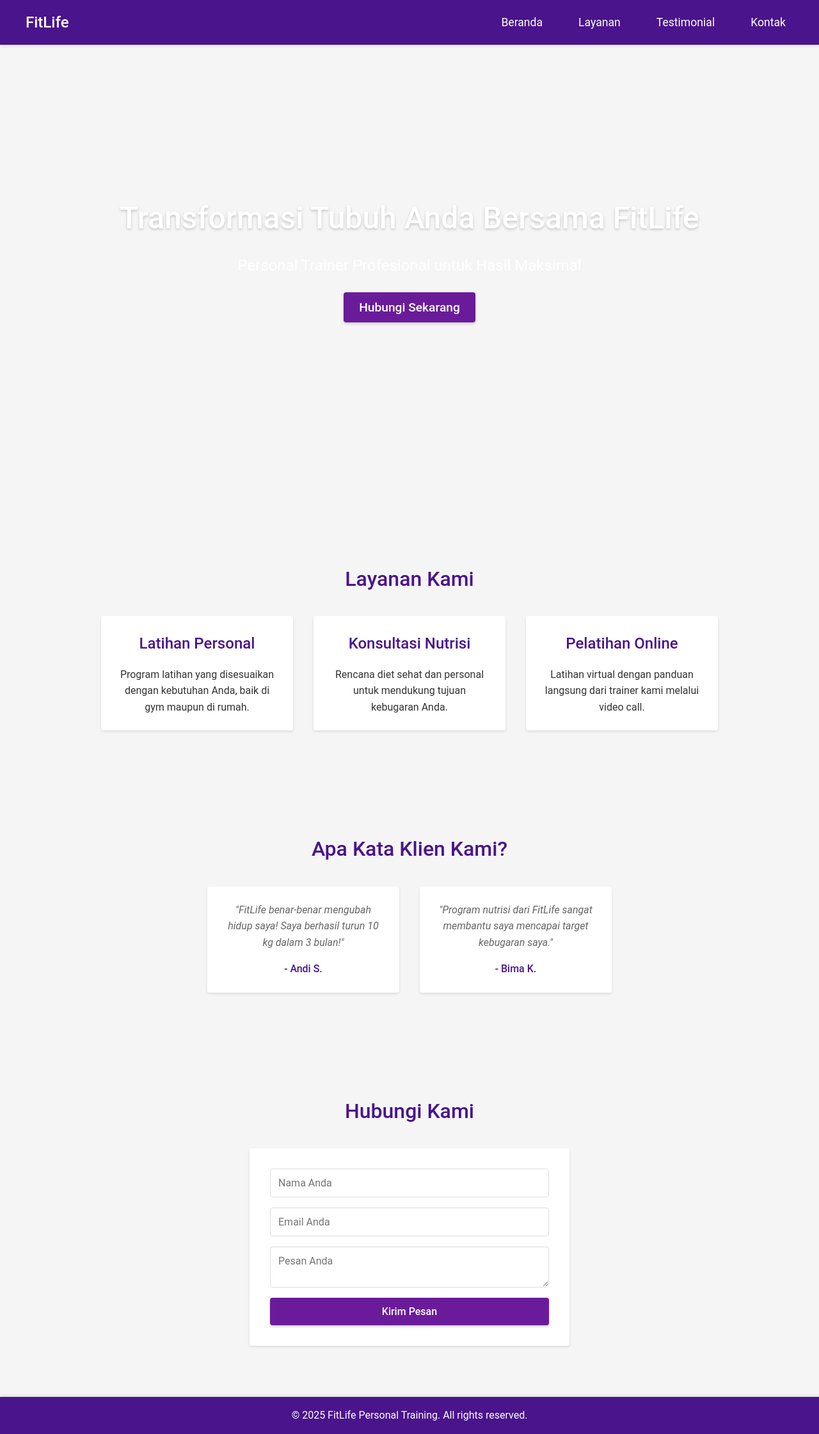
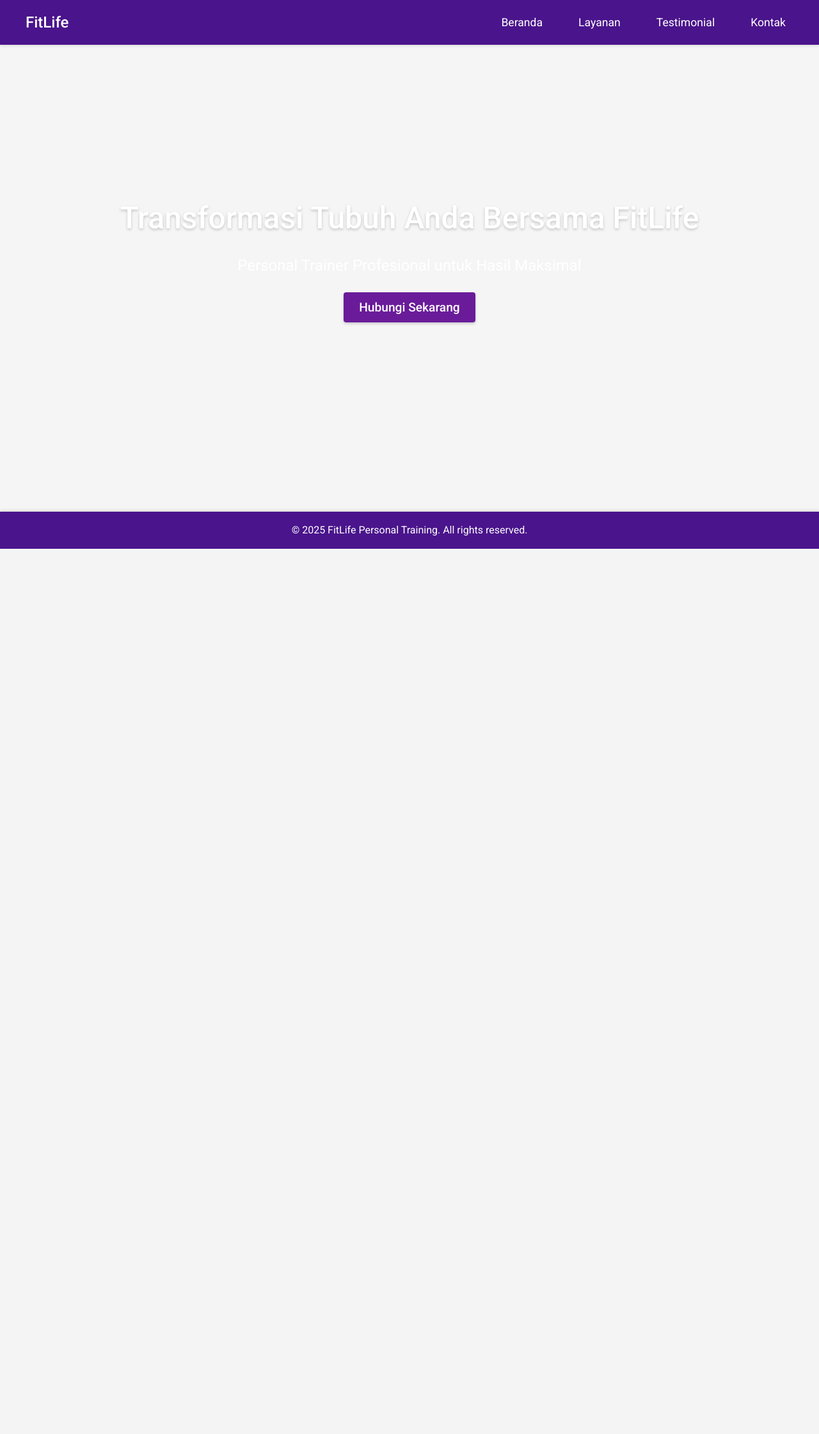
Before and after one commit to ariamh/komodo-devops, a PHP site: page / in a window 1280 px wide. Shown: the whole page at 64% size. After the commit the page ends 858 px from the top, so only its background shows below. Run offline with PHP 8.4, Linux system fonts and the light colour scheme; some libraries are stand-ins or nearby versions.

Commit message:
Update index.php

```diff
--- a/index.php
+++ b/index.php
@@ -3,7 +3,8 @@
 <head>
     <meta charset="UTF-8">
     <meta name="viewport" content="width=device-width, initial-scale=1.0">
-    <title>FitLife Personal Training - Transformasi Tubuh Anda</title>
+    <title>FitLife Personal Training - Beranda</title>
+    <link href="https://fonts.googleapis.com/css2?family=Roboto:wght@300;400;500&display=swap" rel="stylesheet">
     <link rel="stylesheet" href="style.css">
 </head>
 <body>
@@ -12,71 +13,26 @@
         <nav>
             <div class="logo">FitLife</div>
             <ul class="nav-links">
-                <li><a href="#home">Beranda</a></li>
-                <li><a href="#services">Layanan</a></li>
-                <li><a href="#testimonials">Testimonial</a></li>
-                <li><a href="#contact">Kontak</a></li>
+                <li><a href="home.php">Beranda</a></li>
+                <li><a href="services.php">Layanan</a></li>
+                <li><a href="testimonials.php">Testimonial</a></li>
+                <li><a href="contact.php">Kontak</a></li>
             </ul>
         </nav>
     </header>
 
     <!-- Section Beranda -->
-    <section id="home" class="hero">
-        <div class="hero-content">
-            <h1>Transformasi Tubuh Anda Bersama FitLife</h1>
-            <p>Personal Trainer Profesional untuk Hasil Maksimal</p>
-            <a href="#contact" class="cta-button">Hubungi Sekarang</a>
+    <section id="home" class="hero min-h-screen flex items-center justify-center text-center">
+        <div class="hero-content p-6 bg-purple-600 bg-opacity-70 rounded-lg">
+            <h1 class="text-4xl font-bold mb-4">Transformasi Tubuh Anda Bersama FitLife</h1>
+            <p class="text-xl mb-6">Personal Trainer Profesional untuk Hasil Maksimal</p>
+            <a href="contact.php" class="cta-button">Hubungi Sekarang</a>
         </div>
-    </section>
-
-    <!-- Section Layanan -->
-    <section id="services" class="services">
-        <h2>Layanan Kami</h2>
-        <div class="services-container">
-            <div class="service-card">
-                <h3>Latihan Personal</h3>
-                <p>Program latihan yang disesuaikan dengan kebutuhan Anda, baik di gym maupun di rumah.</p>
-            </div>
-            <div class="service-card">
-                <h3>Konsultasi Nutrisi</h3>
-                <p>Rencana diet sehat dan personal untuk mendukung tujuan kebugaran Anda.</p>
-            </div>
-            <div class="service-card">
-                <h3>Pelatihan Online</h3>
-                <p>Latihan virtual dengan panduan langsung dari trainer kami melalui video call.</p>
-            </div>
-        </div>
-    </section>
-
-    <!-- Section Testimonial -->
-    <section id="testimonials" class="testimonials">
-        <h2>Apa Kata Klien Kami?</h2>
-        <div class="testimonial-container">
-            <div class="testimonial-card">
-                <p>"FitLife benar-benar mengubah hidup saya! Saya berhasil turun 10 kg dalam 3 bulan!"</p>
-                <h4>- Andi S.</h4>
-            </div>
-            <div class="testimonial-card">
-                <p>"Program nutrisi dari FitLife sangat membantu saya mencapai target kebugaran saya."</p>
-                <h4>- Bima K.</h4>
-            </div>
-        </div>
-    </section>
-
-    <!-- Section Kontak -->
-    <section id="contact" class="contact">
-        <h2>Hubungi Kami</h2>
-        <form action="send_email.php" method="POST">
-            <input type="text" name="name" placeholder="Nama Anda" required>
-            <input type="email" name="email" placeholder="Email Anda" required>
-            <textarea name="message" placeholder="Pesan Anda" required></textarea>
-            <button type="submit">Kirim Pesan</button>
-        </form>
     </section>
 
     <!-- Footer -->
     <footer>
-        <p>© 2025 FitLife Personal Training. All rights reserved.</p>
+        <p class="py-4">© 2025 FitLife Personal Training. All rights reserved.</p>
     </footer>
 </body>
 </html>
```
